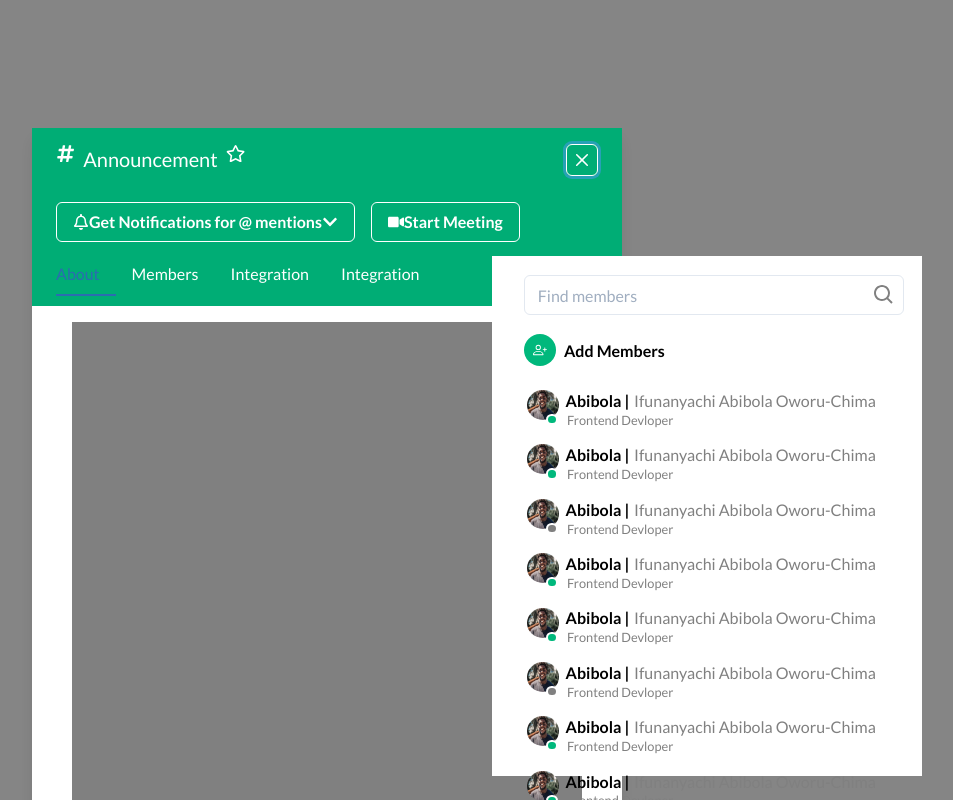
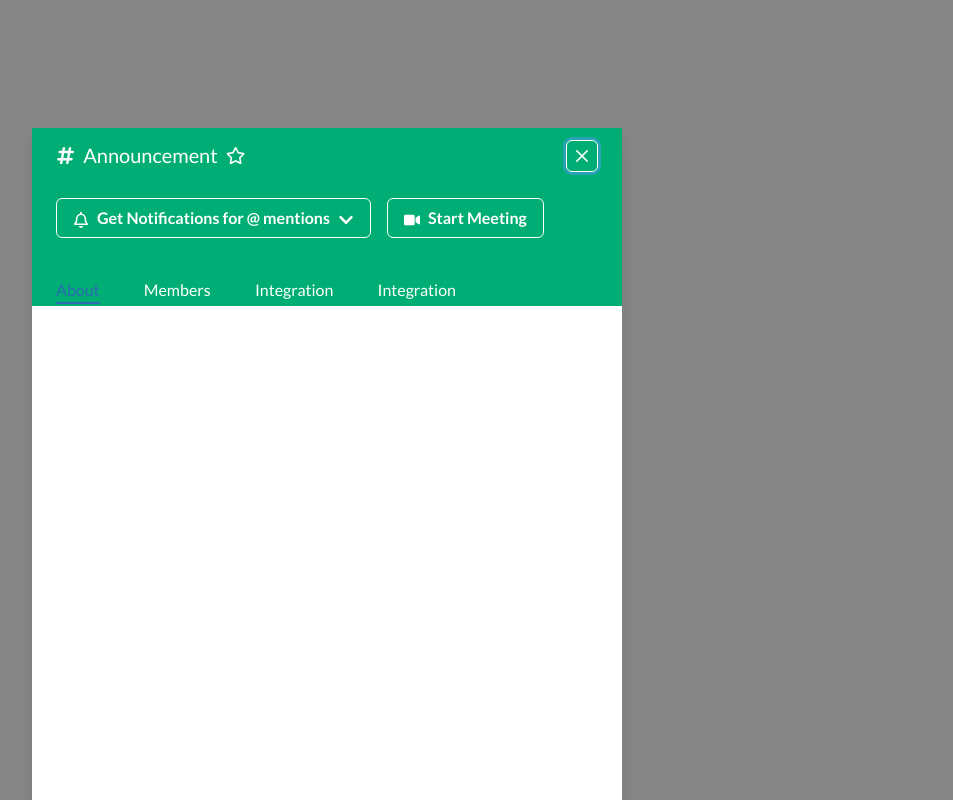
Before and after one commit to zurichat/zc_plugin_channels, a React (Create React App) app in the folder frontend/: page /channel-detail in a window 1280 px wide. Shown: the whole page, without its empty margins (313-1266 px from the left). Built offline with nearby package versions, Linux system fonts and the light colour scheme.

Commit message:
Update to main component and tablist
Made some updates to the main channelsetting component and taglist

```diff
--- a/frontend/src/components/channelDetailsAndSetting/TabsRow.jsx
+++ b/frontend/src/components/channelDetailsAndSetting/TabsRow.jsx
@@ -4,11 +4,11 @@ import { Tabs, TabList, TabPanels, Tab, TabPanel } from "@chakra-ui/react"
 export default function TabsRows({colors}) {
     return (
         <>
-            <TabList borderBottom='0'>
-                <Tab pl={0}>About</Tab>
-                <Tab>Members</Tab>
-                <Tab>Integration</Tab>
-                <Tab>Integration</Tab>
+            <TabList borderBottom='0' justifyContent="space-between" mt={4} pt={4}>
+                <Tab p={0}>About</Tab>
+                <Tab p={0}>Members</Tab>
+                <Tab p={0}>Integration</Tab>
+                <Tab p={0}>Integration</Tab>
             </TabList>
         </>
     )
--- a/frontend/src/components/channelDetailsAndSetting/channelDetailsAndSettings.jsx
+++ b/frontend/src/components/channelDetailsAndSetting/channelDetailsAndSettings.jsx
@@ -27,20 +27,21 @@ const ChannelDetails = () => {
           isOpen={onOpen}
           onClose={onClose}
           size="lg"
+          colorScheme="whiteAlpha"
         >
           <ModalOverlay />
           <ModalContent p={0} mt="8rem" maxW="590px" height="882px">
           <Tabs>
 
-            <ModalHeader pt={4} pb={2} backgroundColor='#00AD75' color='#fff' height="178px">
+            <ModalHeader pt={3} pb={2} backgroundColor='#00AD75' color='#fff' height="178px">
             <Box px={6}>
               <Flex>
-                <Box pe={2}>
-                  <FaHashtag color="white" fontSize="1.2em" width="18px" height="32" display="inline-block"/>
+                <Box pe={2} pt={1.5}>
+                  <FaHashtag color="#fff" fontSize="1.2em" width="18px" height="32" display="inline-block" />
                 </Box>
                 <Text fontSize="20px" pb={2} mb={2} color='#fff'>Announcement</Text>
-                <Box ps={2}>
-                  <FaRegStar color="white" fontSize="1.2em" width="18px" height="32.4px" display="inline-block"/>
+                <Box ps={2} pt={1.5}>
+                  <FaRegStar color="#fff" fontSize="1.2em" width="18px" height="32.4px" display="inline-block"/>
                 </Box>
                 <Spacer />
                 <ModalCloseButton color='#fff' border="1px" borderColor="#fff"/>
@@ -48,15 +49,21 @@ const ChannelDetails = () => {
               <Stack direction="row" my={1} py={2}>
                 <Box>
                     <Button color='#fff' colorScheme="whiteAlpha" variant="outline" mr={2}>
-                    <FaRegBell color="white" pe={2}/>Get Notifications for @ mentions<FaChevronDown color="white" />
+                      <Box mr={2} mt={1}><FaRegBell color="#fff" mr={6}/></Box>
+                      <Text>Get Notifications for @ mentions</Text>
+                      <Box ml={2} mt={1}><FaChevronDown color="#fff" mt={4} ml={5}/></Box>
                     </Button>
                     <Button color='#fff' colorScheme="whiteAlpha" variant="outline" ml={2}>
-                    <FaVideo color="white" w={2} />Start Meeting
+                    <Box mr={2} mt={1}><FaVideo color="#fff" w={2}/></Box>
+                    <Text>Start Meeting</Text>
                     </Button>
                 </Box>
               </Stack>
 
+              <Box w={400}>
               <TabsRows />
+              </Box>
+
               </Box>
             </ModalHeader>
 
@@ -64,17 +71,17 @@ const ChannelDetails = () => {
             <Box px={6}>
             <TabPanels>
                 <TabPanel>
-                <OrganisationMembersList/>
+                {/* <OrganisationMembersList/> */}
                 </TabPanel>
                 <TabPanel>
                 <About />
                 <FileList />
                 </TabPanel>
                 <TabPanel>
-                <p>three!</p>
+                <p>Coming Soon</p>
                 </TabPanel>
                 <TabPanel>
-                <p>four!</p>
+                <p>Coming soon</p>
                 </TabPanel>
             </TabPanels>
             </Box>
```
